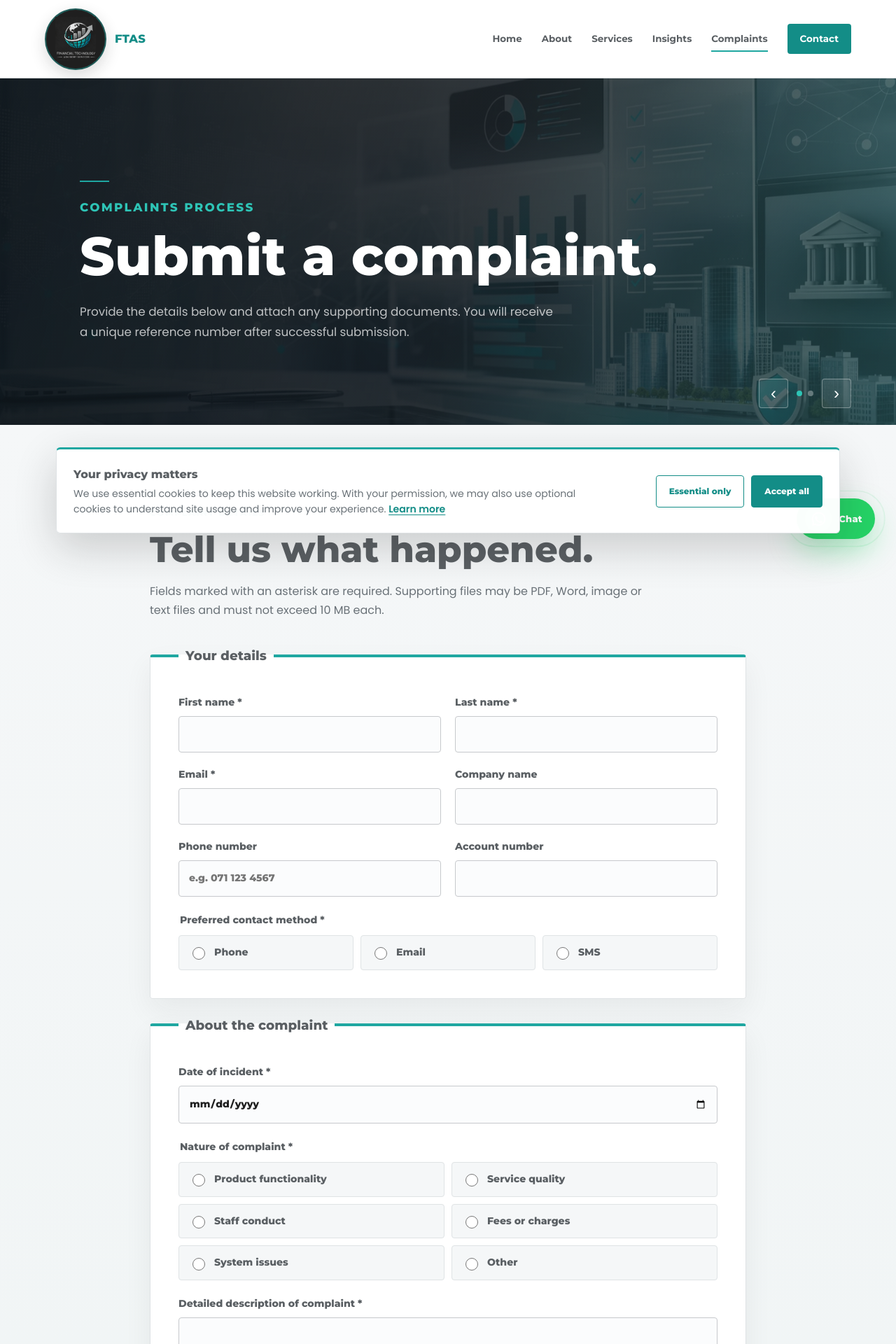
After one commit to theo117/FTAS, a PHP site: page /complaints.html in a window 1280 px wide. The commit adds this page. Shown: the top 1920 px of the page at 70% size. Run offline with PHP 8.4, Linux system fonts and the light colour scheme.

Commit message:
Add complaint submission page, vCard for Philicia Robinson, and images
- Created a new HTML page for submitting complaints, including a form for user details and complaint information.
- Added a vCard for Philicia Robinson with contact details.
- Included two new images: abigail.png and philicia.png.

```diff
--- a/about.html
+++ b/about.html
@@ -9,7 +9,7 @@
     />
     <meta name="robots" content="index, follow" />
     <meta name="theme-color" content="#138D87" />
-    <title>Philicia Robinson & Abigail Headbush | FTAS Directors</title>
+    <title>Financial Technology Advisory Services</title>
     <link rel="canonical" href="https://www.fintechadv.co.za/about" />
     <meta property="og:type" content="website" />
     <meta property="og:site_name" content="FTAS" />
@@ -81,7 +81,7 @@
         ]
       }
     </script>
-    <link rel="icon" type="image/png" sizes="192x192" href="/assets/favicon.png" />
+    <link rel="icon" type="image/png" sizes="192x192" href="assets/favicon.png" />
     <link rel="preconnect" href="https://fonts.googleapis.com" />
     <link rel="preconnect" href="https://fonts.gstatic.com" crossorigin />
     <link
--- /dev/null
+++ b/complaints.html
@@ -0,0 +1,152 @@
+<!DOCTYPE html>
+<html lang="en">
+  <head>
+    <meta charset="UTF-8" />
+    <meta name="viewport" content="width=device-width, initial-scale=1.0" />
+    <meta name="description" content="Submit a complaint to Financial Technology Advisory Services and receive a unique complaint reference number." />
+    <meta name="robots" content="index, follow" />
+    <meta name="theme-color" content="#138D87" />
+    <title>Submit a Complaint | FTAS</title>
+    <link rel="canonical" href="https://www.fintechadv.co.za/complaints" />
+    <link rel="icon" type="image/png" sizes="192x192" href="/assets/favicon.png" />
+    <link rel="preconnect" href="https://fonts.googleapis.com" />
+    <link rel="preconnect" href="https://fonts.gstatic.com" crossorigin />
+    <link href="https://fonts.googleapis.com/css2?family=Montserrat:wght@500;600;700;800&family=Poppins:wght@400;500;600&display=swap" rel="stylesheet" />
+    <link rel="stylesheet" href="style.css" />
+  </head>
+  <body>
+    <header class="site-header">
+      <a class="brand" href="index.html" aria-label="FTAS home">
+        <span class="logo-badge"><img src="assets/fsa-logo.webp" alt="Financial Technology Advisory Services logo" width="346" height="378" /></span>
+        <span>FTAS</span>
+      </a>
+      <button class="nav-toggle" type="button" aria-expanded="false" aria-controls="site-nav"><span></span><span></span><span></span></button>
+      <nav id="site-nav" class="site-nav" aria-label="Primary navigation">
+        <a href="index.html">Home</a><a href="about.html">About</a><a href="services.html">Services</a><a href="insights.html">Insights</a><a href="complaints.html" class="active">Complaints</a><a class="nav-cta" href="contact.html">Contact</a>
+      </nav>
+    </header>
+
+    <main>
+      <section class="page-hero">
+        <div class="wrap page-hero-inner reveal">
+          <span class="rule"></span>
+          <p class="eyebrow">Complaints process</p>
+          <h1>Submit a complaint.</h1>
+          <p>Provide the details below and attach any supporting documents. You will receive a unique reference number after successful submission.</p>
+        </div>
+      </section>
+
+      <section class="section complaints-section">
+        <div class="wrap complaints-wrap reveal">
+          <div class="complaints-intro">
+            <p class="eyebrow">Complaint details</p>
+            <h2>Tell us what happened.</h2>
+            <p>Fields marked with an asterisk are required. Supporting files may be PDF, Word, image or text files and must not exceed 10 MB each.</p>
+          </div>
+
+          <form class="complaints-form" id="complaints-form" action="https://formsubmit.co/Info@fintechadv.co.za" method="POST" enctype="multipart/form-data">
+            <input type="hidden" name="_subject" value="New FTAS complaint" data-complaint-subject />
+            <input type="hidden" name="_template" value="table" />
+            <input type="hidden" name="_captcha" value="false" />
+            <input type="hidden" name="_autoresponse" value="Thank you for submitting your complaint to FTAS. We will review it and get back to you as soon as possible." data-complaint-autoresponse />
+            <input type="hidden" name="Complaint reference" value="" data-complaint-reference />
+            <input type="text" name="_honey" tabindex="-1" autocomplete="off" hidden />
+
+            <fieldset class="complaint-group">
+              <legend>Your details</legend>
+              <div class="complaint-grid">
+                <label>First name *<input type="text" name="First name" autocomplete="given-name" required /></label>
+                <label>Last name *<input type="text" name="Last name" autocomplete="family-name" required /></label>
+                <label>Email *<input type="email" name="email" autocomplete="email" required /></label>
+                <label>Company name<input type="text" name="Company name" autocomplete="organization" /></label>
+                <label>Phone number<input type="tel" name="Phone number" autocomplete="tel" placeholder="e.g. 071 123 4567" /></label>
+                <label>Account number<input type="text" name="Account number" autocomplete="off" /></label>
+              </div>
+              <fieldset class="choice-fieldset">
+                <legend>Preferred contact method *</legend>
+                <div class="choice-row">
+                  <label><input type="radio" name="Preferred contact method" value="Phone" required /> Phone</label>
+                  <label><input type="radio" name="Preferred contact method" value="Email" /> Email</label>
+                  <label><input type="radio" name="Preferred contact method" value="SMS" /> SMS</label>
+                </div>
+              </fieldset>
+            </fieldset>
+
+            <fieldset class="complaint-group">
+              <legend>About the complaint</legend>
+              <label>Date of incident *<input type="date" name="Date of incident" required /></label>
+              <fieldset class="choice-fieldset">
+                <legend>Nature of complaint *</legend>
+                <div class="choice-grid">
+                  <label><input type="radio" name="Nature of complaint" value="Product functionality" required /> Product functionality</label>
+                  <label><input type="radio" name="Nature of complaint" value="Service quality" /> Service quality</label>
+                  <label><input type="radio" name="Nature of complaint" value="Staff conduct" /> Staff conduct</label>
+                  <label><input type="radio" name="Nature of complaint" value="Fees or charges" /> Fees or charges</label>
+                  <label><input type="radio" name="Nature of complaint" value="System issues" /> System issues</label>
+                  <label><input type="radio" name="Nature of complaint" value="Other" /> Other</label>
+                </div>
+              </fieldset>
+              <label>Detailed description of complaint *<textarea name="Detailed description" rows="7" required></textarea></label>
+            </fieldset>
+
+            <fieldset class="complaint-group">
+              <legend>Supporting information</legend>
+              <div class="complaint-grid">
+                <label class="file-field">Attach supporting document<span>Choose a file up to 10 MB</span><input type="file" name="Supporting document" data-complaint-file accept=".pdf,.doc,.docx,.jpg,.jpeg,.png,.txt" /></label>
+                <label class="file-field">Attach additional supporting document<span>Choose a file up to 10 MB</span><input type="file" name="Additional supporting document" data-complaint-file accept=".pdf,.doc,.docx,.jpg,.jpeg,.png,.txt" /></label>
+              </div>
+              <fieldset class="choice-fieldset">
+                <legend>Have you previously reported this issue? *</legend>
+                <div class="choice-row">
+                  <label><input type="radio" name="Previously reported" value="Yes" required data-previously-reported /> Yes</label>
+                  <label><input type="radio" name="Previously reported" value="No" data-previously-reported /> No</label>
+                </div>
+              </fieldset>
+              <div class="conditional-field" data-previous-report-details hidden>
+                <label>If yes, when?<input type="date" name="Previous report date" data-previous-report-date /></label>
+              </div>
+              <fieldset class="choice-fieldset">
+                <legend>Supporting documents attached?</legend>
+                <div class="choice-row">
+                  <label><input type="radio" name="Supporting documents attached" value="Yes" data-documents-attached /> Yes</label>
+                  <label><input type="radio" name="Supporting documents attached" value="No" data-documents-attached /> No</label>
+                </div>
+              </fieldset>
+              <div class="conditional-field" data-document-list hidden>
+                <label>If yes, please list the supporting documents<textarea name="Supporting document list" rows="3"></textarea></label>
+              </div>
+            </fieldset>
+
+            <fieldset class="complaint-group">
+              <legend>Resolution and declaration</legend>
+              <label>Desired outcome<textarea name="Desired outcome" rows="5"></textarea></label>
+              <label class="declaration"><input type="checkbox" name="Declaration accepted" value="Yes" required /> <span>I confirm that the information provided above is true and accurate to the best of my knowledge. *</span></label>
+            </fieldset>
+
+            <button class="button button-primary complaint-submit" type="submit" data-complaint-submit>Submit Complaint</button>
+            <p class="form-status" role="status" aria-live="polite" data-complaint-status></p>
+          </form>
+
+          <section class="complaint-confirmation" data-complaint-confirmation tabindex="-1" hidden>
+            <p class="eyebrow">Complaint submitted</p>
+            <h2>Thank you for submitting your complaint.</h2>
+            <p>We will review it and get back to you as soon as possible. Your reference number is:</p>
+            <strong data-confirmation-reference></strong>
+            <p>A confirmation has been sent to your email address. Please keep this reference for future correspondence.</p>
+          </section>
+        </div>
+      </section>
+    </main>
+
+    <footer class="site-footer">
+      <div class="wrap footer-grid">
+        <div class="footer-brand"><span class="logo-badge"><img src="assets/fsa-logo.webp" alt="" width="346" height="378" /></span><p>Financial Technology Advisory Services helps financial innovators build successful banking partnerships.</p></div>
+        <div><h4>Navigation</h4><a href="index.html">Home</a><a href="about.html">About</a><a href="services.html">Services</a><a href="insights.html">Insights</a><a href="contact.html">Contact</a><a href="complaints.html">Complaints</a><a href="terms.html">Terms</a><a href="paia.html">PAIA Manual</a></div>
+        <div><h4>Services</h4><a href="services.html#readiness">Sponsor Bank Readiness</a><a href="services.html#onboarding">Partner Onboarding</a><a href="services.html#banking">Banking &amp; Payments Advisory</a><a href="services.html#technology">Technology Solutions</a></div>
+        <div><h4>Contact</h4><a href="mailto:Info@fintechadv.co.za">Info@fintechadv.co.za</a><a href="tel:+27837903307">+27 83 790 3307</a><a href="tel:+27718630218">+27 71 863 0218</a><p>29 6th Street, Houghton Estate, Gauteng, 2198</p></div>
+      </div>
+      <div class="wrap footer-bottom"><span>Financial Technology Advisory Services (Pty) Ltd. Website terms effective June 2026.</span><a href="https://www.teodordev.co.za" target="_blank" rel="noopener">Website by Teodor Dev Tech</a></div>
+    </footer>
+    <script src="script.js" defer></script>
+  </body>
+</html>
--- a/style.css
+++ b/style.css
@@ -1219,6 +1219,184 @@ textarea:focus {
 .contact-form button:disabled {
   cursor: wait;
   opacity: 0.68;
+}
+
+.complaints-section {
+  background: linear-gradient(180deg, #f5f7f8, #edf3f3);
+}
+
+.complaints-wrap {
+  max-width: 980px;
+}
+
+.complaints-intro {
+  max-width: 720px;
+  margin-bottom: 36px;
+}
+
+.complaints-intro h2 {
+  font-size: clamp(2rem, 4vw, 3.2rem);
+}
+
+.complaints-form {
+  display: grid;
+  gap: 22px;
+}
+
+.complaint-group {
+  display: grid;
+  gap: 22px;
+  min-width: 0;
+  margin: 0;
+  padding: clamp(24px, 4vw, 40px);
+  background: var(--paper);
+  border: 1px solid var(--line);
+  border-top: 4px solid var(--teal);
+  border-radius: 4px;
+  box-shadow: 0 16px 42px rgba(31, 31, 31, 0.06);
+}
+
+.complaint-group > legend {
+  padding: 0 10px;
+  color: var(--heading);
+  font-family: "Montserrat", Calibri, Arial, sans-serif;
+  font-size: 1.15rem;
+  font-weight: 800;
+}
+
+.complaint-grid {
+  display: grid;
+  grid-template-columns: repeat(2, minmax(0, 1fr));
+  gap: 20px;
+}
+
+.choice-fieldset {
+  display: grid;
+  gap: 10px;
+  min-width: 0;
+  margin: 0;
+  padding: 0;
+  border: 0;
+}
+
+.choice-fieldset legend {
+  margin-bottom: 9px;
+  color: var(--heading);
+  font-family: "Montserrat", Calibri, Arial, sans-serif;
+  font-size: 0.88rem;
+  font-weight: 800;
+}
+
+.choice-row,
+.choice-grid {
+  display: grid;
+  grid-template-columns: repeat(3, minmax(0, 1fr));
+  gap: 10px;
+}
+
+.choice-grid {
+  grid-template-columns: repeat(2, minmax(0, 1fr));
+}
+
+.choice-row label,
+.choice-grid label {
+  display: flex;
+  gap: 10px;
+  align-items: center;
+  padding: 12px 14px;
+  background: var(--surface);
+  border: 1px solid var(--line);
+  border-radius: 4px;
+  cursor: pointer;
+}
+
+.choice-row input,
+.choice-grid input,
+.declaration input {
+  flex: 0 0 auto;
+  width: 18px;
+  height: 18px;
+  accent-color: var(--teal-dark);
+}
+
+.file-field {
+  padding: 20px;
+  background: #fbfcfd;
+  border: 1px dashed var(--line-strong);
+  border-radius: 4px;
+}
+
+.file-field span {
+  color: var(--muted);
+  font-family: "Poppins", Calibri, Arial, sans-serif;
+  font-size: 0.78rem;
+  font-weight: 400;
+}
+
+.file-field input {
+  padding: 10px;
+  background: var(--paper);
+}
+
+.conditional-field {
+  padding: 18px;
+  background: rgba(31, 167, 161, 0.07);
+  border-left: 3px solid var(--teal);
+}
+
+.declaration {
+  display: flex;
+  grid-template-columns: none;
+  gap: 12px;
+  align-items: flex-start;
+}
+
+.complaint-submit {
+  justify-self: start;
+  min-width: 210px;
+}
+
+.complaint-submit:disabled {
+  cursor: wait;
+  opacity: 0.68;
+}
+
+.complaint-confirmation {
+  padding: clamp(32px, 6vw, 64px);
+  text-align: center;
+  background: var(--paper);
+  border-top: 5px solid var(--teal);
+  box-shadow: var(--shadow);
+}
+
+.complaint-confirmation h2,
+.complaint-confirmation p {
+  margin-right: auto;
+  margin-left: auto;
+}
+
+.complaint-confirmation p {
+  max-width: 650px;
+}
+
+.complaint-confirmation strong {
+  display: inline-block;
+  margin: 8px 0 24px;
+  padding: 14px 22px;
+  color: var(--teal-dark);
+  font-family: "Montserrat", Calibri, Arial, sans-serif;
+  font-size: clamp(1.2rem, 3vw, 1.7rem);
+  letter-spacing: 0.06em;
+  background: rgba(31, 167, 161, 0.1);
+  border: 1px solid rgba(31, 167, 161, 0.3);
+}
+
+@media (max-width: 720px) {
+  .complaint-grid,
+  .choice-row,
+  .choice-grid {
+    grid-template-columns: 1fr;
+  }
 }
 
 .site-footer {
```
Also changed, not shown: script.js (+99 -0 lines), sitemap.xml (+7 -1 lines), abigail.png (added), philicia.png (added), 7 other files.
